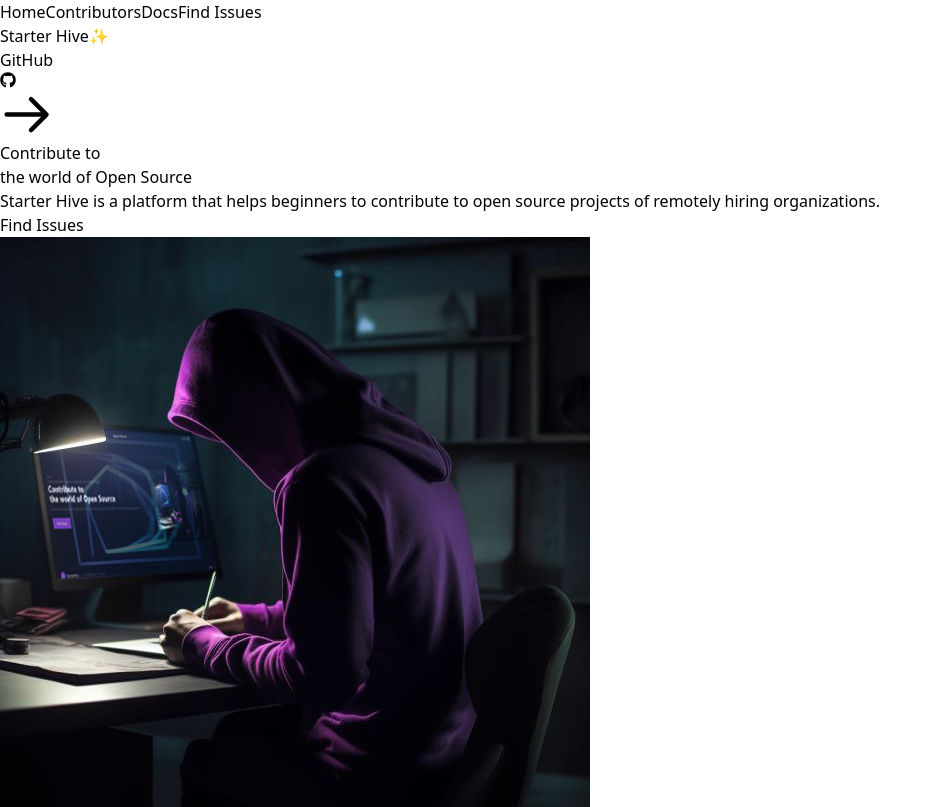
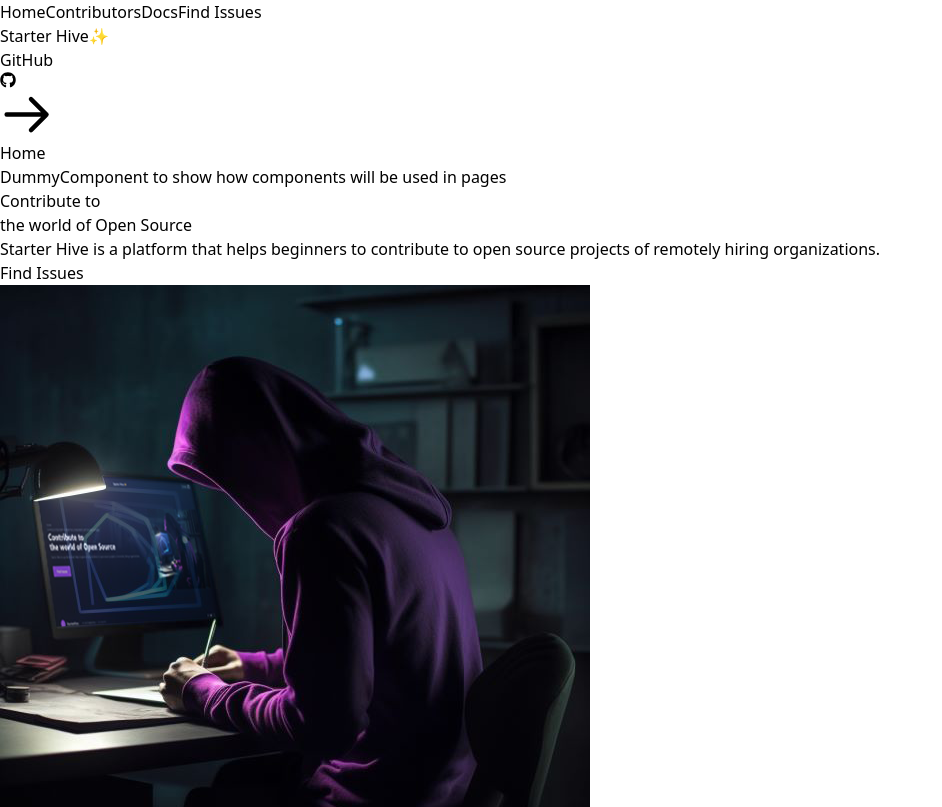
Before and after one commit to ArslanYM/StarterHive, a React (Vite) app in the folder web/: page / in a window 1280 px wide. Shown: the top 807 px of the page, without its empty margins (0-942 px from the left). Built offline with nearby package versions, Linux system fonts and the light colour scheme.

Commit message:
Update Hero.jsx
I have undo all my changes and only added the `min-h-[80vh]` class

```diff
--- a/web/src/layouts/Hero.jsx
+++ b/web/src/layouts/Hero.jsx
@@ -1,31 +1,36 @@
 // eslint-disable-next-line no-unused-vars
+import React from "react";
+import PropTypes from "prop-types";
 import heroPicture from "../assets/hero_picture.png";
 
-const Hero = () => {
+const Hero = ({ children }) => {
   return (
     <>
-      <section className="flex flex-col items-center pt-12 md:pt-0 min-h-[80vh] px-5 mx-auto text-gray-400 bg-gray-900 body-font md:flex-row">
-        <div className="flex flex-col items-center mb-16 text-center lg:flex-grow md:w-1/2 lg:pr-24 md:pr-16 md:items-start md:text-left md:mb-0">
-          <h1 className="mb-4 text-4xl font-extrabold text-white title-font sm:text-5xl">
+      <section className="text-gray-400 bg-gray-900 body-font min-h-[80vh]">
+        <div className="container mx-auto flex px-5 py-24 md:flex-row flex-col items-center">
+          <div className="lg:flex-grow md:w-1/2 lg:pr-24 md:pr-16 flex flex-col md:items-start md:text-left mb-16 md:mb-0 items-center text-center">
+            <div>{children}</div>
+            <h1 className="title-font sm:text-5xl text-4xl mb-4 font-extrabold text-white">
               Contribute to
               <br className="hidden lg:inline-block" /> the world of Open Source
             </h1>
-          <p className="mb-8 font-bold leading-relaxed">
+            <p className="font-bold mb-8 leading-relaxed">
               Starter Hive is a platform that helps beginners to contribute to
               open source projects of remotely hiring organizations.
             </p>
             <div className="flex justify-center">
-            <button className="inline-flex px-8 py-3 text-lg font-bold text-white bg-purple-500 border-0 rounded focus:outline-none hover:bg-purple-600">
+              <button className="inline-flex text-white bg-purple-500 border-0 py-3 px-8 focus:outline-none hover:bg-purple-600 rounded text-lg font-bold">
                 Find Issues
               </button>
             </div>
           </div>
-        <div className="w-5/6 lg:max-w-md lg:w-full md:w-1/2">
+          <div className="lg:max-w-md lg:w-full md:w-1/2 w-5/6">
             <img
               className="object-cover object-center rounded"
               alt="hero"
               src={heroPicture}
             />
+          </div>
         </div>
       </section>
     </>
@@ -33,3 +38,7 @@ const Hero = () => {
 };
 
 export default Hero;
+
+Hero.propTypes = {
+  children: PropTypes.element.isRequired,
+};
```
Lines whose indentation alone changed are shown as unchanged.
